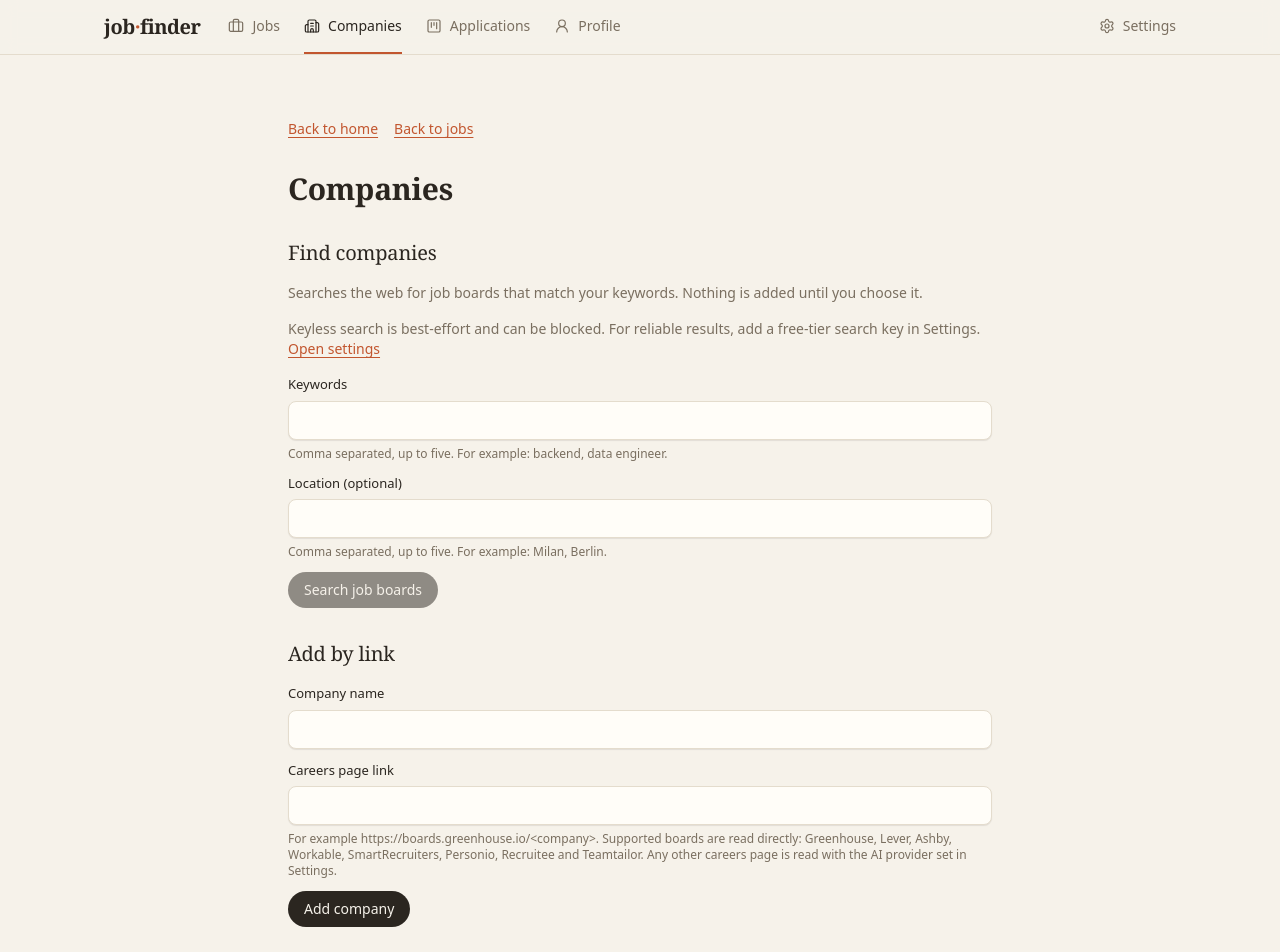
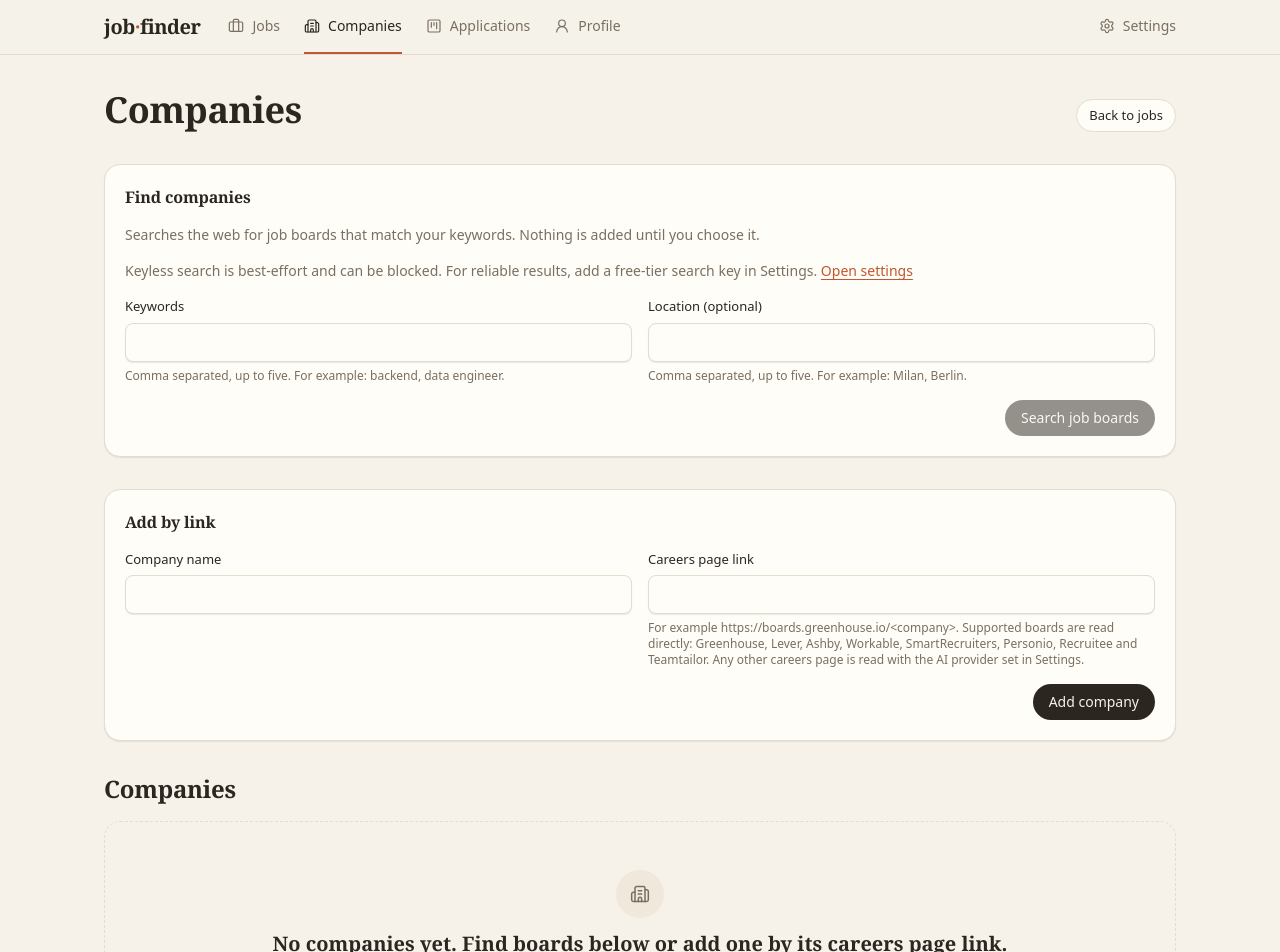
Before and after one commit to vittorioallegra/job-finder, a React (Vite) app in the folder apps/web/: page /companies in a window 1280 px wide. Shown: the top 952 px of the page. Built offline with nearby package versions, Linux system fonts and the light colour scheme.

Commit message:
style: restyle the companies screen

```diff
--- a/apps/web/src/features/companies/CompaniesScreen.tsx
+++ b/apps/web/src/features/companies/CompaniesScreen.tsx
@@ -1,5 +1,6 @@
 import { useEffect, useState, type FormEvent } from "react";
 import { useTranslation } from "react-i18next";
+import { Building2 } from "lucide-react";
 import { Link } from "react-router";
 import type {
   CompanyAddFailureCode,
@@ -11,7 +12,11 @@ import type {
   SecretName,
 } from "@job-finder/bridge";
 import { useBridge } from "../../lib/bridge/BridgeContext";
-import { Button } from "../../components/ui/Button";
+import { Badge } from "../../components/ui/Badge";
+import { Button, buttonClass } from "../../components/ui/Button";
+import { Card, CardTitle } from "../../components/ui/Card";
+import { EmptyState } from "../../components/ui/EmptyState";
+import { PageHeader } from "../../components/ui/PageHeader";
 import { TextInput } from "../../components/ui/TextInput";
 
 type LoadState =
@@ -231,16 +236,15 @@ export function CompaniesScreen() {
   }
 
   return (
-    <main className="mx-auto flex min-h-screen max-w-3xl flex-col gap-8 p-8">
-      <nav className="flex gap-4">
-        <Link to="/" className="text-sm text-app-accent underline">
-          {t("companies.backHome")}
-        </Link>
-        <Link to="/jobs" className="text-sm text-app-accent underline">
+    <main className="flex flex-col gap-8">
+      <PageHeader
+        title={t("companies.title")}
+        actions={
+          <Link to="/jobs" className={buttonClass("secondary", "sm")}>
             {t("companies.backJobs")}
           </Link>
-      </nav>
-      <h1 className="text-3xl font-semibold text-app-fg">{t("companies.title")}</h1>
+        }
+      />
 
       {load.status === "loading" ? (
         <p role="status" className="text-app-muted">
@@ -250,8 +254,8 @@ export function CompaniesScreen() {
 
       {load.status === "error" ? (
         <div role="alert" className="flex flex-col items-start gap-3">
-          <p className="text-app-fg">{t("companies.loadFailed")}</p>
-          <Button variant="secondary" onClick={retryLoad}>
+          <p className="text-app-danger">{t("companies.loadFailed")}</p>
+          <Button variant="secondary" size="sm" onClick={retryLoad}>
             {t("companies.retry")}
           </Button>
         </div>
@@ -259,10 +263,12 @@ export function CompaniesScreen() {
 
       {load.status === "ready" ? (
         <>
-          <section aria-labelledby="companies-discover-title" className="flex flex-col gap-4">
-            <h2 id="companies-discover-title" className="text-xl font-medium text-app-fg">
-              {t("companies.discover.heading")}
-            </h2>
+          <Card
+            as="section"
+            aria-labelledby="companies-discover-title"
+            className="flex flex-col gap-4"
+          >
+            <CardTitle id="companies-discover-title">{t("companies.discover.heading")}</CardTitle>
             <p className="text-sm text-app-muted">{t("companies.discover.intro")}</p>
             {hasSearchKey === false ? (
               <p className="text-sm text-app-muted">
@@ -272,7 +278,8 @@ export function CompaniesScreen() {
                 </Link>
               </p>
             ) : null}
-            <form onSubmit={searchBoards} className="flex flex-col gap-3">
+            <form onSubmit={searchBoards} className="flex flex-col gap-4">
+              <div className="grid gap-4 sm:grid-cols-2">
                 <TextInput
                   label={t("companies.discover.keywords")}
                   hint={t("companies.discover.keywordsHint")}
@@ -288,7 +295,8 @@ export function CompaniesScreen() {
                   maxLength={500}
                   onChange={(event) => setLocations(event.target.value)}
                 />
-              <div>
+              </div>
+              <div className="flex justify-end">
                 <Button
                   type="submit"
                   disabled={search.status === "searching" || splitTerms(keywords).length === 0}
@@ -305,7 +313,7 @@ export function CompaniesScreen() {
             ) : null}
             {search.status === "failed" ? (
               <>
-                <p role="alert" className="text-sm text-app-fg">
+                <p role="alert" className="text-sm text-app-danger">
                   {t(`companies.discover.failure.${search.code}`)}
                 </p>
                 {search.code === "search-blocked" ? <SettingsLinkHint /> : null}
@@ -326,21 +334,25 @@ export function CompaniesScreen() {
                     return (
                       <li
                         key={`${candidate.ats}/${candidate.slug}`}
-                        className="flex flex-wrap items-center justify-between gap-3 rounded-md border border-app-border p-3"
+                        className="flex flex-wrap items-center justify-between gap-3 rounded-xl bg-app-sunken p-3"
                       >
                         <div className="min-w-0">
                           <p className="font-medium text-app-fg">{candidate.name}</p>
-                          <p className="text-sm text-app-muted">
-                            {t("companies.list.board", { ats: candidate.ats })}
+                          <p className="mt-0.5">
+                            <Badge>{t("companies.list.board", { ats: candidate.ats })}</Badge>
                           </p>
-                          <p className="break-all text-xs text-app-muted">{candidate.careersUrl}</p>
+                          <p className="mt-1 text-xs break-all text-app-muted">
+                            {candidate.careersUrl}
+                          </p>
                         </div>
                         {alreadyAdded ? (
-                          <p className="text-sm text-app-muted">
-                            {t("companies.discover.alreadyAdded")}
-                          </p>
+                          <Badge tone="good">{t("companies.discover.alreadyAdded")}</Badge>
                         ) : (
-                          <Button variant="secondary" onClick={() => void addCandidate(candidate)}>
+                          <Button
+                            variant="secondary"
+                            size="sm"
+                            onClick={() => void addCandidate(candidate)}
+                          >
                             {t("companies.discover.add", { name: candidate.name })}
                           </Button>
                         )}
@@ -351,17 +363,16 @@ export function CompaniesScreen() {
               </>
             ) : null}
             {discoverFailure ? (
-              <p role="alert" className="text-sm text-app-fg">
+              <p role="alert" className="text-sm text-app-danger">
                 {t(`companies.add.failure.${discoverFailure}`)}
               </p>
             ) : null}
-          </section>
+          </Card>
 
-          <section aria-labelledby="companies-add-title" className="flex flex-col gap-4">
-            <h2 id="companies-add-title" className="text-xl font-medium text-app-fg">
-              {t("companies.add.heading")}
-            </h2>
-            <form onSubmit={addCompany} className="flex flex-col gap-3">
+          <Card as="section" aria-labelledby="companies-add-title" className="flex flex-col gap-4">
+            <CardTitle id="companies-add-title">{t("companies.add.heading")}</CardTitle>
+            <form onSubmit={addCompany} className="flex flex-col gap-4">
+              <div className="grid gap-4 sm:grid-cols-2">
                 <TextInput
                   label={t("companies.add.name")}
                   value={name}
@@ -377,57 +388,69 @@ export function CompaniesScreen() {
                   required
                   onChange={(event) => setCareersUrl(event.target.value)}
                 />
+              </div>
               {addFailure ? (
-                <p role="alert" className="text-sm text-app-fg">
+                <p role="alert" className="text-sm text-app-danger">
                   {t(`companies.add.failure.${addFailure}`)}
                 </p>
               ) : null}
               {added ? (
-                <p role="status" className="text-sm text-app-muted">
+                <p role="status" className="text-sm text-app-good">
                   {t("companies.add.added")}
                 </p>
               ) : null}
-              <div>
+              <div className="flex justify-end">
                 <Button type="submit" disabled={adding}>
                   {t("companies.add.submit")}
                 </Button>
               </div>
             </form>
-          </section>
+          </Card>
 
           <section aria-labelledby="companies-list-title" className="flex flex-col gap-4">
-            <h2 id="companies-list-title" className="text-xl font-medium text-app-fg">
+            <h2 id="companies-list-title" className="text-2xl font-semibold text-app-fg">
               {t("companies.list.heading")}
             </h2>
             {load.companies.length === 0 ? (
-              <p className="text-app-muted">{t("companies.list.empty")}</p>
+              <EmptyState
+                icon={<Building2 className="size-5" strokeWidth={1.8} aria-hidden="true" />}
+                title={t("companies.list.empty")}
+              />
             ) : (
-              <ul className="flex flex-col gap-2">
+              <ul className="grid gap-3 md:grid-cols-2">
                 {load.companies.map((company) => (
-                  <li
-                    key={company.id}
-                    className="flex flex-col gap-2 rounded-md border border-app-border p-3"
-                  >
-                    <p className="font-medium text-app-fg">{company.name}</p>
-                    <p className="text-sm text-app-muted">
+                  <Card as="li" key={company.id} className="flex flex-col gap-3">
+                    <div className="flex items-start justify-between gap-3">
+                      <p className="font-display text-lg font-semibold text-app-fg">
+                        {company.name}
+                      </p>
+                      <Badge tone={company.ats ? "neutral" : "accent"}>
                         {company.ats
                           ? t("companies.list.board", { ats: company.ats })
                           : t("companies.list.careersPage")}
+                      </Badge>
+                    </div>
+                    <p className="text-xs break-all text-app-muted">{company.careersUrl}</p>
+                    <p
+                      className={`text-sm ${company.lastScan?.outcome === "failed" && company.lastScan.code !== "no-parseable-jobs" ? "text-app-danger" : "text-app-fg"}`}
+                    >
+                      {scanSummary(company.lastScan)}
                     </p>
-                    <p className="break-all text-xs text-app-muted">{company.careersUrl}</p>
-                    <p className="text-sm text-app-fg">{scanSummary(company.lastScan)}</p>
-                    <div>
-                      <Button variant="secondary" onClick={() => void retryScan(company.id)}>
+                    <div className="flex items-center gap-3">
+                      <Button
+                        variant="secondary"
+                        size="sm"
+                        onClick={() => void retryScan(company.id)}
+                      >
                         {t("companies.scan.retry")}
                       </Button>
-                    </div>
                       {scanNotice?.companyId === company.id ? (
                         scanNotice.status === "started" ? (
-                        <p role="status" className="text-sm text-app-muted">
+                          <p role="status" className="text-sm text-app-good">
                             {t("companies.scan.started")}
                           </p>
                         ) : (
-                        <p role="alert" className="text-sm text-app-fg">
+                          <p role="alert" className="text-sm text-app-danger">
                             {t(
                               scanNotice.code === "already-running"
                                 ? "companies.scan.alreadyRunning"
@@ -436,7 +459,8 @@ export function CompaniesScreen() {
                           </p>
                         )
                       ) : null}
-                  </li>
+                    </div>
+                  </Card>
                 ))}
               </ul>
             )}
--- a/apps/web/src/lib/i18n/en.json
+++ b/apps/web/src/lib/i18n/en.json
@@ -527,7 +527,6 @@
   },
   "companies": {
     "title": "Companies",
-    "backHome": "Back to home",
     "backJobs": "Back to jobs",
     "loading": "Loading companies…",
     "loadFailed": "Companies could not be loaded.",
--- a/apps/web/src/lib/i18n/it.json
+++ b/apps/web/src/lib/i18n/it.json
@@ -527,7 +527,6 @@
   },
   "companies": {
     "title": "Aziende",
-    "backHome": "Torna alla home",
     "backJobs": "Torna ai lavori",
     "loading": "Caricamento delle aziende…",
     "loadFailed": "Non è stato possibile caricare le aziende.",
```
Lines whose indentation alone changed are shown as unchanged.
